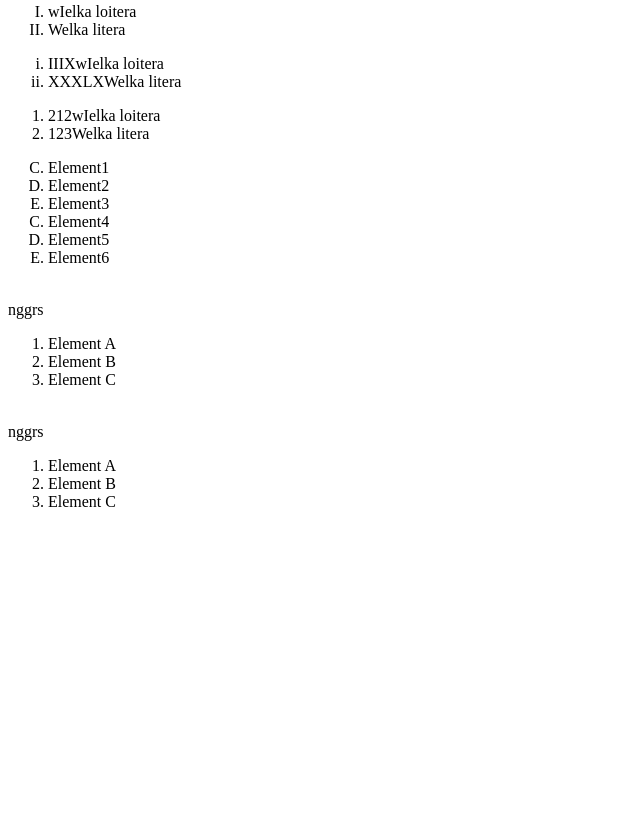
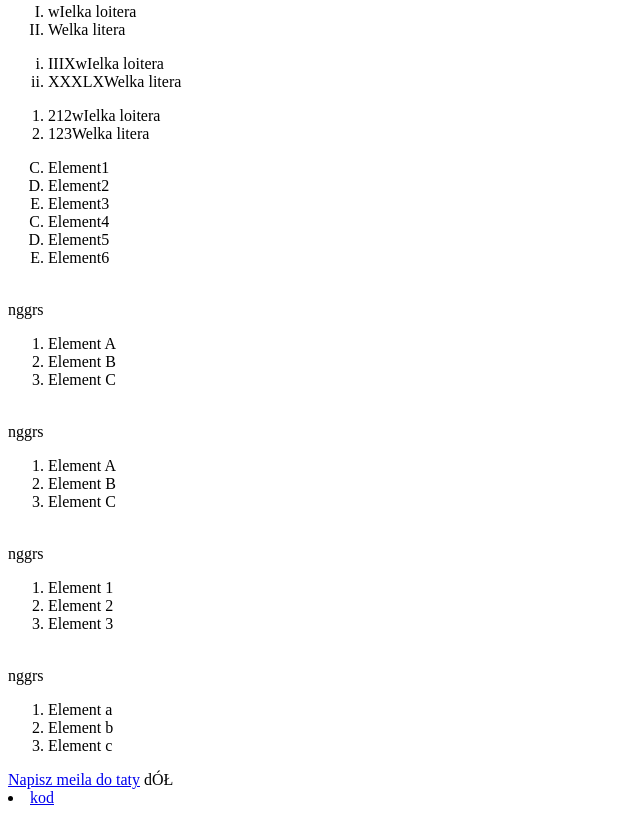
Before and after one commit to Michlinek1/szkola, a plain HTML site: page index.html in a window 1280 px wide. Shown: the part 704-1519 px from the top of the page, without its empty margins (0-640 px from the left). Before the commit the page ends 1231 px from the top, so only its background shows below. Drawn offline with Linux system fonts and the light colour scheme.

Commit message:
Update index.html

```diff
--- a/index.html
+++ b/index.html
@@ -18,7 +18,7 @@
     &euro;
     &lt;
     &gt;
-
+	<a href="#doł"> dol</a>
 	<br><A target="_blank" HREF="https://youtube.com">jutjub</a>
 	<br><i>pochylony</i>
 	<p> nowy akawpit</p>
@@ -70,6 +70,10 @@
 	<li>Element C</li>
 	</ol>
 
+
+
+
+
 	<br>nggrs</br>
 	<ol type="circle">
 	<li>Element A</li>
@@ -77,5 +81,45 @@
 	<li>Element C</li>
 	</ol>
 
+
+
+
+	<br>nggrs</br>
+	<ol type="disc">
+	<li>Element 1</li>
+	<li>Element 2</li>
+	<li>Element 3</li>
+	</ol>
+
+
+
+
+
+	<br>nggrs</br>
+	<ol type="square">
+	<li>Element a</li>
+	<li>Element b</li>
+	<li>Element c</li>
+	</ol>
+
+
+
+
+
+
+
+	<a href="mailto:twoj.stary.pijany@wp.pl"> Napisz meila do taty</a>
+
+	<a id="doł">dÓŁ </a>
+
+
+
+
+
+
+	<li><span>
+	<a href="https://github.com/azfiel/szkola" target="_blank">kod</a>
+	</span></li>
+
 </body>
 </html>
```
